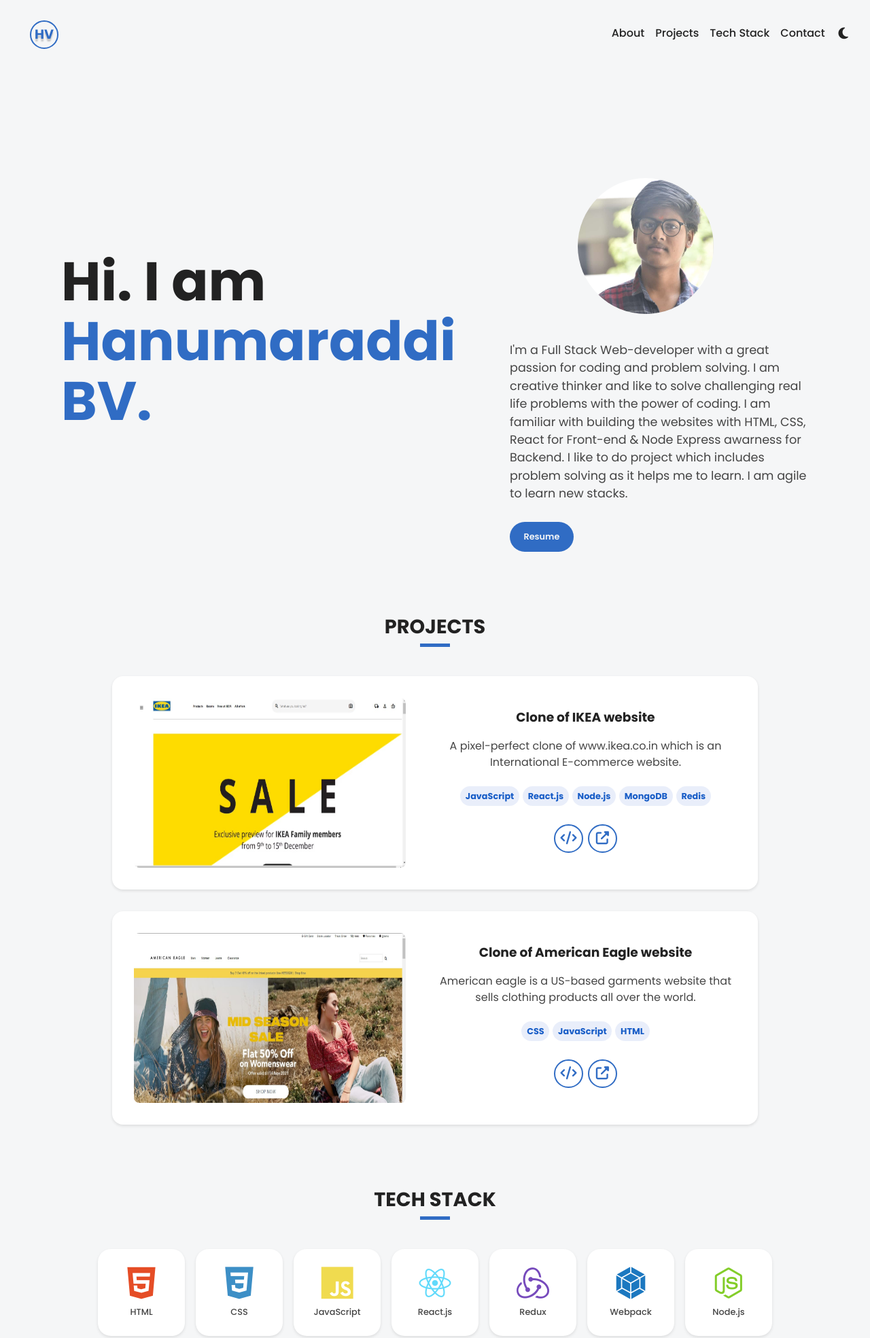
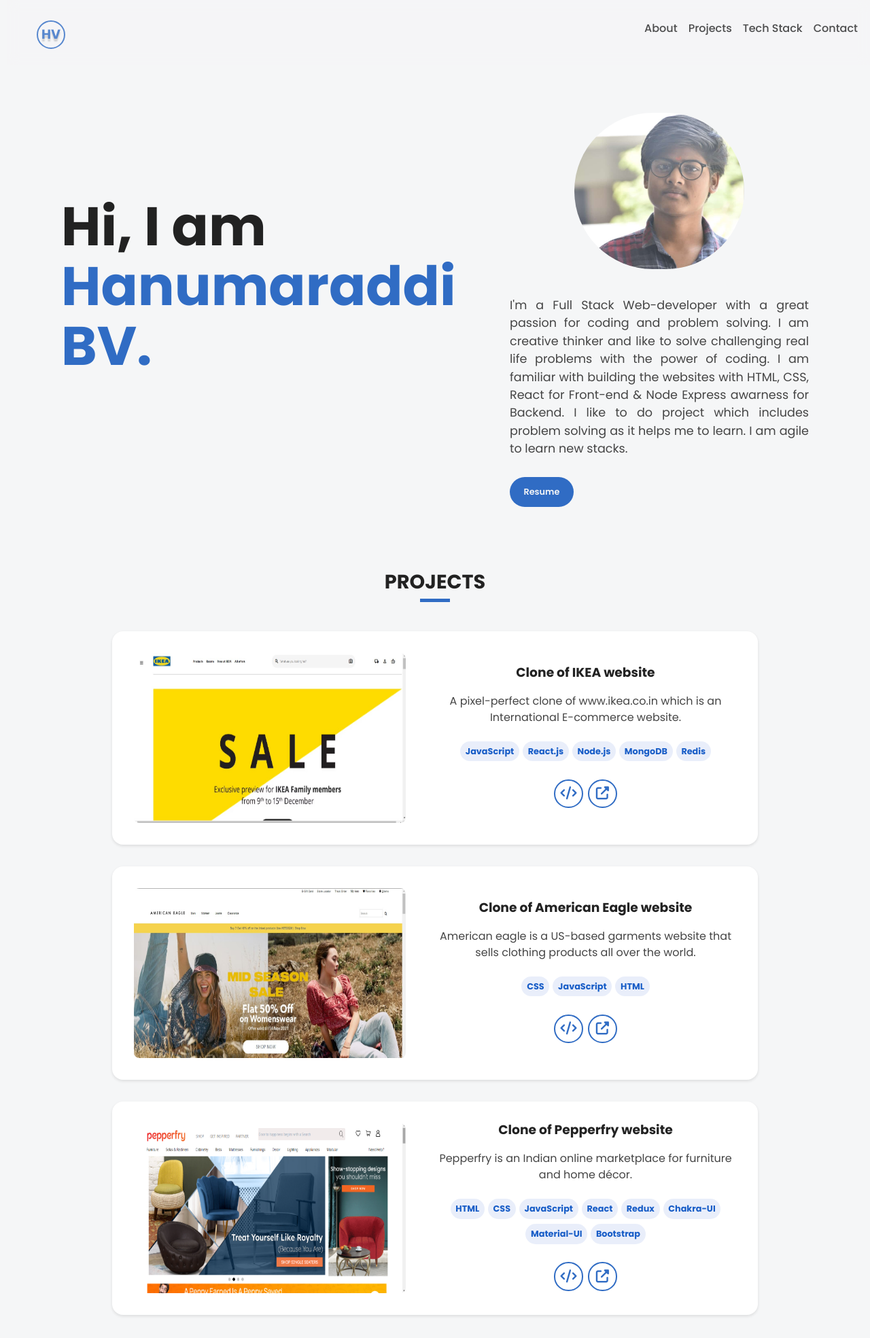
Before and after one commit to HanumaraddiBV/myPortfolio, a website built with webpack: page src/index.html in a window 1280 px wide. Shown: the top 1969 px of the page at 68% size. Built offline with nearby package versions, Linux system fonts and the light colour scheme.

Commit message:
added another project

```diff
--- a/src/index.html
+++ b/src/index.html
@@ -26,14 +26,16 @@
 			crossorigin="anonymous"
 		></script>
 		<title>Hanumaraddi</title>
-		<style>
-
-		</style>
+		<style></style>
 	</head>
 
-	<body class="body-light" >
+	<body class="body-light">
 		<header id="top">
-			<a id="nav-txt" class="icon-border header-title" href="https://github.com/HanumaraddiBV" target="_blank"
+			<a
+				id="nav-txt"
+				class="icon-border header-title"
+				href="https://github.com/HanumaraddiBV"
+				target="_blank"
 				>HV</a
 			>
 			<nav id="nav-bar">
@@ -51,9 +53,10 @@
 						<a href="#contact" class="link">Contact</a>
 					</li>
 				</ul>
-				<button aria-label="Toggle theme">
+
+				<!-- <button id="theme" aria-label="Toggle theme">
 					<i aria-hidden="true" class="icon-normal fas fa-moon"></i>
-				</button>
+				</button> -->
 				<button aria-label="Toggle navbar">
 					<i aria-hidden="true" class="icon-normal fas fa-bars"></i>
 				</button>
@@ -62,7 +65,7 @@
 
 		<div class="hero" id="About">
 			<h1>
-				Hi. I am
+				Hi, I am
 				<span class="hero-name">Hanumaraddi</span>
 				<span class="hero-name">BV.</span>
 			</h1>
@@ -76,7 +79,13 @@
 					/>
 				</div>
 				<p>
-					I'm a Full Stack Web-developer with a great passion for coding and problem solving. I am creative thinker and like to solve challenging real life problems with the power of coding. I am familiar with building the websites with HTML, CSS, React for Front-end & Node Express awarness for Backend. I like to do project which includes problem solving as it helps me to learn. I am agile to learn new stacks.
+					I'm a Full Stack Web-developer with a great passion for coding and
+					problem solving. I am creative thinker and like to solve challenging
+					real life problems with the power of coding. I am familiar with
+					building the websites with HTML, CSS, React for Front-end & Node
+					Express awarness for Backend. I like to do project which includes
+					problem solving as it helps me to learn. I am agile to learn new
+					stacks.
 				</p>
 
 				<a
@@ -115,7 +124,7 @@
 					<ul class="project-link">
 						<li>
 							<a
-								href="https://github.com/rohitsingh-23/Ikea-backend-server"
+								href="https://github.com/HanumaraddiBV/IKEA-India"
 								aria-label="Source code"
 								target="_blank"
 								title="source code"
@@ -162,7 +171,7 @@
 					<ul class="project-link">
 						<li>
 							<a
-								href="https://github.com/rubyroy21/American-Eagle"
+								href="https://github.com/HanumaraddiBV/American-Eagle"
 								aria-label="Source code"
 								target="_blank"
 								title="source code"
@@ -186,24 +195,31 @@
 					</ul>
 				</div>
 			</div>
-			<!--
+
 			<div class="project-container">
-				<img src="./assets/images/startpage.png" alt="startpage" />
+				<img class="prImg" src="./assets/images/Pepperfry.png" alt="startpage" />
 
 				<div class="project-content">
-					<h3>Startpage</h3>
-					<p>A minimal startpage for Firefox.</p>
+					<h3>Clone of Pepperfry website</h3>
+					<p>Pepperfry is an Indian online marketplace for furniture and home
+					   décor.
+					</p>
 
 					<ul class="project-skill">
 						<li>HTML</li>
 						<li>CSS</li>
 						<li>JavaScript</li>
+						<li>React</li>
+						<li>Redux</li>
+						<li>Chakra-UI</li>
+						<li>Material-UI</li>
+						<li>Bootstrap</li>
 					</ul>
 
 					<ul class="project-link">
 						<li>
 							<a
-								href="https://github.com/rajshekhar26/startpage"
+								href="https://github.com/HanumaraddiBV/Pepperfry.com-1"
 								aria-label="Source code"
 								target="_blank"
 								title="source code"
@@ -213,7 +229,7 @@
 						</li>
 						<li>
 							<a
-								href="https://rajshekhar26.github.io/startpage"
+								href="https://pepperfry-cloned.netlify.app/"
 								aria-label="Preview"
 								target="_blank"
 								title="preview"
@@ -226,7 +242,7 @@
 						</li>
 					</ul>
 				</div>
-			</div> -->
+			</div>
 		</section>
 
 		<section id="stack" class="stack">
@@ -273,6 +289,11 @@
 					<i class="devicon-git-plain colored"></i>
 					Git
 				</div>
+				<div class="tech-container">
+					<i class="devicon-bootstrap-plain colored"></i>
+					Bootstrap
+				</div>
+
 			</div>
 		</section>
 
@@ -289,7 +310,11 @@
 				</li>
 
 				<li>
-					<a href="https://github.com/HanumaraddiBV" aria-label="Github" target="_blank">
+					<a
+						href="https://github.com/HanumaraddiBV"
+						aria-label="Github"
+						target="_blank"
+					>
 						<span class="btn">
 							<i aria-hidden="true" class="fab icon fa-github"></i>
 							Github
@@ -298,7 +323,8 @@
 				</li>
 
 				<li>
-					<a target="_blank"
+					<a
+						target="_blank"
 						href="https://www.linkedin.com/in/hanumaraddi-vaddatti"
 						aria-label="Linkedin"
 					>
--- a/src/styles/index.css
+++ b/src/styles/index.css
@@ -211,6 +211,7 @@
 
 .hero-about p {
 	font-size: 1.1rem;
+	text-align: justify;
 }
 
 .hero-about .btn {
@@ -311,6 +312,7 @@
 	overflow: hidden;
 	font-size: 0.8rem;
 	font-weight: 500;
+	z-index: -10;
 }
 
 .tech-container::before {
@@ -583,13 +585,14 @@
 #profile_img {
 	width: 100%;
 	height: 100%;
-	border-radius: 100px;
+	border-radius: 130px;
 }
 #profile_div {
+	/* border: 1px solid red; */
 	margin-bottom: 40px;
-	width: 200px;
-	height: 200px;
-	margin-left: 100px;
+	width: 250px;
+	height: 230px;
+	margin-left: 95px;
 	margin-top: 70px;
 }
 #nav-bar {
@@ -597,6 +600,7 @@
 	top: 0;
 	right: 20px;
 	margin-top: 30px;
+	opacity: 10;
 	background-color: transparent;
 }
 #nav-txt {
@@ -606,3 +610,14 @@
 	margin-top: 30px;
 	background-color: transparent;
 }
+
+#top {
+	position: fixed;
+	top: 0;
+	left: 10px;
+
+	opacity: 0.8;
+	background-color: #f5f6f7;
+	width: 100%;
+	backdrop-filter: blur(8px);
+}
```
Also changed, not shown: src/modules/toggleTheme.js (+9 -1 lines), src/assets/images/Pepperfry.png (added), 1 other file.
